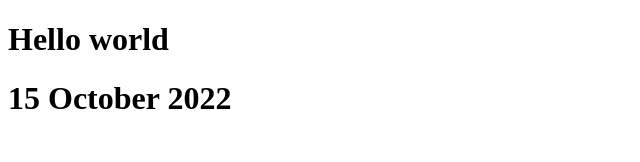
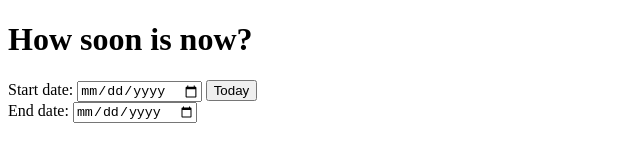
Before and after one commit to constanzamorales/howlong, a plain HTML site: page index.html in a window 1280 px wide. Shown: the whole page, without its empty margins (0-640 px from the left). Drawn offline with Linux system fonts and the light colour scheme.

Commit message:
Added date inputs and "Today" button. Need to calculate days between the two dates

```diff
--- a/index.html
+++ b/index.html
@@ -8,8 +8,16 @@
 	</head>
 	<body>
 		<div>
-			<h1>Hello world</h1>
-			<h1 id="date"></h1>
+			<h1>How soon is now?</h1>
+			<div class="start-container">
+				<label for="start">Start date:</label>
+				<input type="date" id="start" name="start-date" />
+				<button id="today-btn">Today</button>
+			</div>
+			<div class="end-container">
+				<label for="start">End date:</label>
+				<input type="date" id="start" name="start-date" />
+			</div>
 		</div>
 		<script src="luxon.min.js"></script>
 		<script src="script.js"></script>
```
